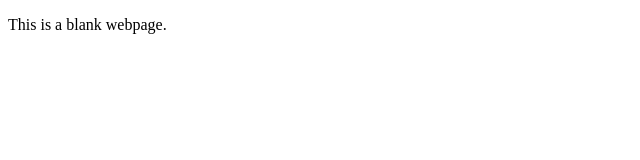
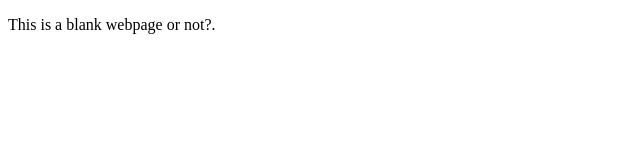
Before and after one commit to rtxa-hl/fury, a plain HTML site: page index.html in a window 1280 px wide. Shown: the full height of the page, 0-640 px from the left. Drawn offline with Linux system fonts and the light colour scheme.

Commit message:
Update index.html

```diff
--- a/index.html
+++ b/index.html
@@ -1,6 +1,6 @@
 <!doctype html>
 <html>
   <body>
-    <p>This is a blank webpage.</p>
+    <p>This is a blank webpage or not?.</p>
   </body>
 </html>
```
